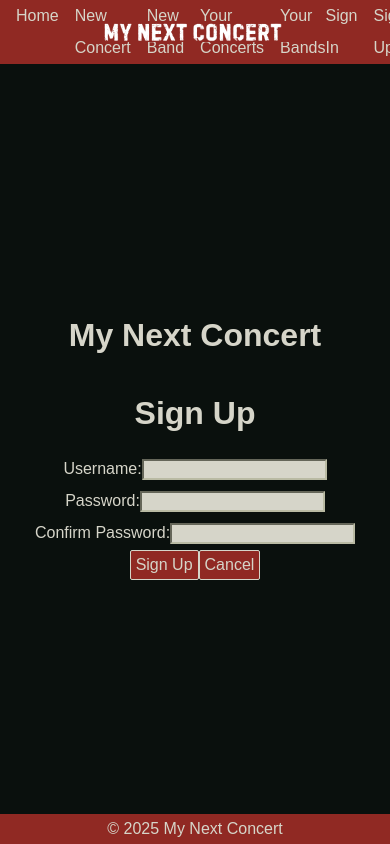
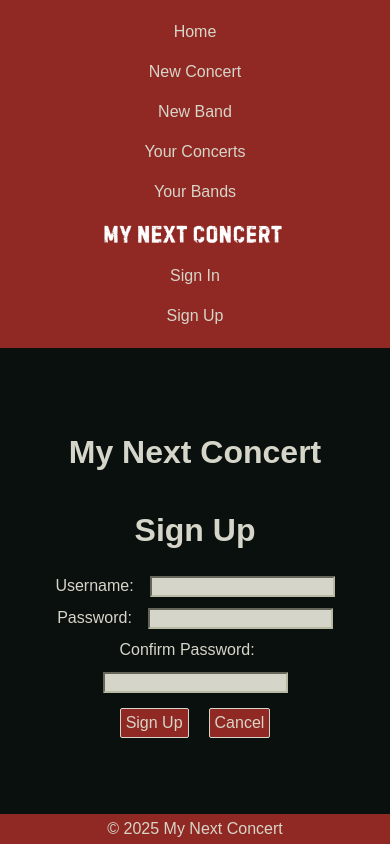
Before and after one commit to morganrford/my-next-concert-front-end, a React (Vite) app: page /sign-up in a window 390 px wide. Built offline with nearby package versions, Linux system fonts and the light colour scheme; no server answers.

Commit message:
completed css

```diff
--- a/package.json
+++ b/package.json
@@ -12,7 +12,8 @@
   "dependencies": {
     "react": "^19.1.0",
     "react-dom": "^19.1.0",
-    "react-router": "^7.6.0"
+    "react-router": "^7.6.0",
+    "react-router-dom": "^7.6.1"
   },
   "devDependencies": {
     "@eslint/js": "^9.25.0",
--- a/src/components/BandsForm/BandsForm.jsx
+++ b/src/components/BandsForm/BandsForm.jsx
@@ -33,7 +33,7 @@ const BandsForm = (props) => {
     <div>
         <h1>Bands Form</h1>
       <form onSubmit={handleSubmit}>
-        <div>
+        <div className="form">
           <label htmlFor="name"> Band Name: </label>
           <input
             id="name"
@@ -43,7 +43,7 @@ const BandsForm = (props) => {
             required
           />
         </div>
-        <div>
+        <div className="form">
           <label htmlFor="genre"> Genre: </label>
           <input
             id="genre"
@@ -53,7 +53,7 @@ const BandsForm = (props) => {
             required
           />
         </div>
-        <div>
+        <div className="form">
           <label htmlFor="members"> Members: </label>
           <input
             id="members"
--- a/src/components/ConcertForm/ConcertForm.jsx
+++ b/src/components/ConcertForm/ConcertForm.jsx
@@ -40,7 +40,7 @@ const ConcertForm = (props) => {
     <div>
       <h1>Concert Form</h1>
       <form onSubmit={handleSubmit}>
-        <div>
+        <div className="form">
           <label htmlFor="venue-name">Venue Name:</label>
           <input
             id="venue-name"
@@ -50,7 +50,7 @@ const ConcertForm = (props) => {
             required
           />
         </div>
-        <div>
+        <div className="form">
           <label htmlFor="venue-address">Venue Address:</label>
           <input
             id="venue-address"
@@ -61,7 +61,7 @@ const ConcertForm = (props) => {
           />
         </div>
 
-        <div>
+        <div className="form">
           <label htmlFor="date">Date:</label>
           <input
             id="date"
@@ -72,7 +72,7 @@ const ConcertForm = (props) => {
           />
         </div>
 
-        <div>
+        <div className="form">
           <label htmlFor="time">Time:</label>
           <input
             id="time"
@@ -83,7 +83,7 @@ const ConcertForm = (props) => {
           />
         </div>
 
-        <div>
+        <div className="form">
           <label htmlFor="price">Price:</label>
           <input
             id="price"
@@ -94,7 +94,7 @@ const ConcertForm = (props) => {
           />
         </div>
 
-        <div>
+        <div className="form">
           <label htmlFor="promoter">Promoter:</label>
           <input
             id="promoter"
@@ -105,7 +105,7 @@ const ConcertForm = (props) => {
           />
         </div>
 
-        <div>
+        <div className="form">
           <label htmlFor="bands">Bands (comma separated):</label>
           <input
             type="text"
--- a/src/index.css
+++ b/src/index.css
@@ -48,7 +48,6 @@ html, body, #root, .app {
   position: absolute;
   left: 50%;
   transform: translateX(-50%);
-  pointer-events: none;
 }
 
 .logo {
@@ -60,8 +59,15 @@ html, body, #root, .app {
 input {
   background-color: #D6D5C9;
   color: #0A100D;
-  border: radius 1px;
+  border-radius: 1px;
   border-color: #B9BAA3;
+  flex-grow: 2;
+  flex-shrink: 1;
+  flex-basis: 0;
+}
+
+input:hover {
+  outline: 1px solid #902923;
 }
 
 a {
@@ -95,6 +101,7 @@ button {
   background-color: #902923;
   cursor: pointer;
   transition: border-color 0.25s;
+  margin: 10px;
 }
 
 button:hover {
@@ -118,3 +125,43 @@ button:active {
   align-items: center;
   line-height: 1;
 }
+
+form {
+  max-width: 500px;
+  margin: 0 auto;
+}
+
+.form {
+  display: flex;
+  justify-content: space-between;
+  align-items: center;
+  margin-bottom: 1rem;
+}
+
+label {
+  flex: 1;
+  text-align: left;
+  margin-right: 1rem;
+}
+
+
+@media (max-width: 1200px) {
+  .navbar {
+    flex-direction: column;
+    padding: 1rem;
+    text-align: center;
+  }
+
+  .nav-links,
+  .nav-user {
+    flex-direction: column;
+    align-items: center;
+    gap: 0.5rem;
+  }
+
+  .nav-title {
+    position: static;
+    transform: none;
+    margin: 1rem 0;
+  }
+}
```
Also changed, not shown: 1 other file (tests, documents, lock files or other folders).
